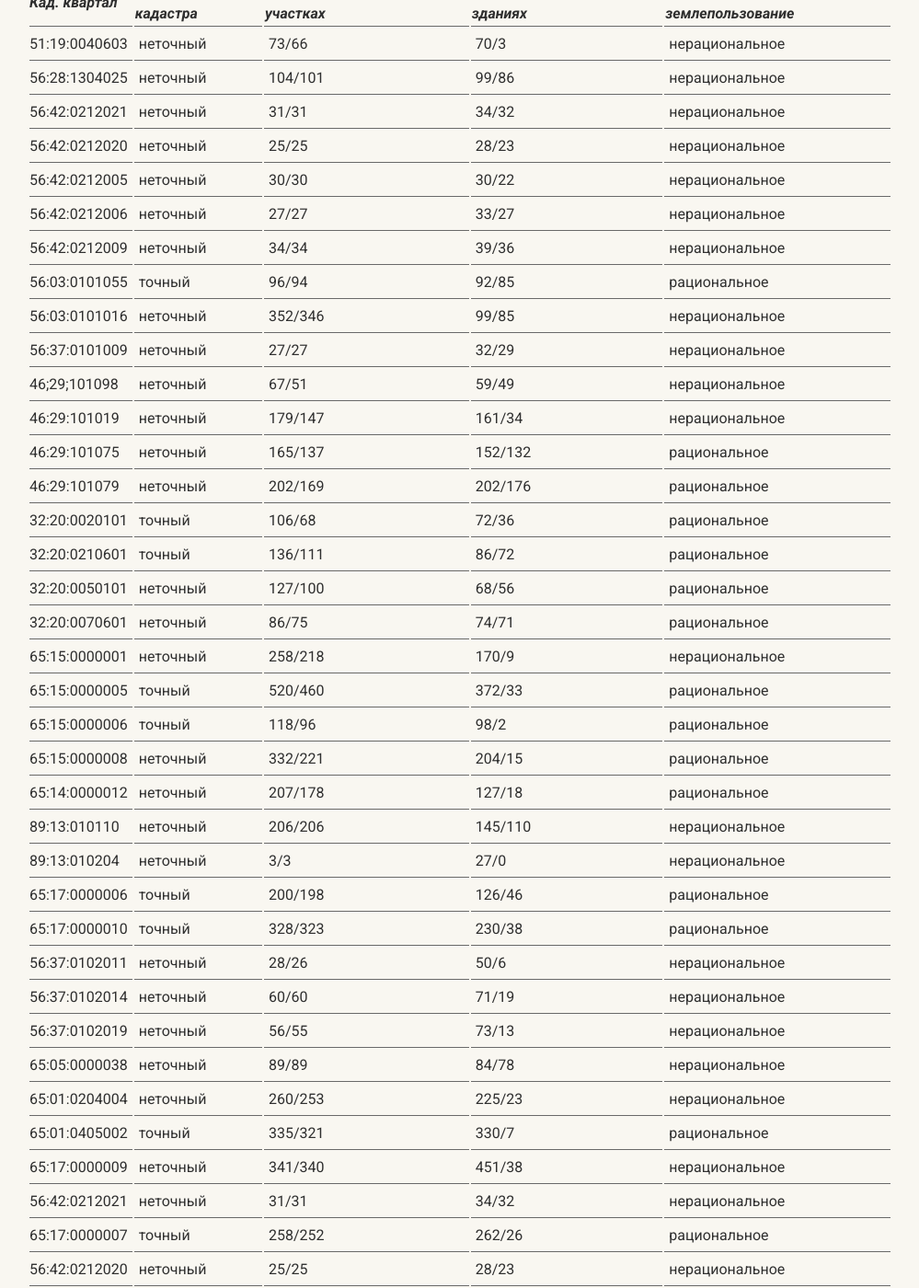
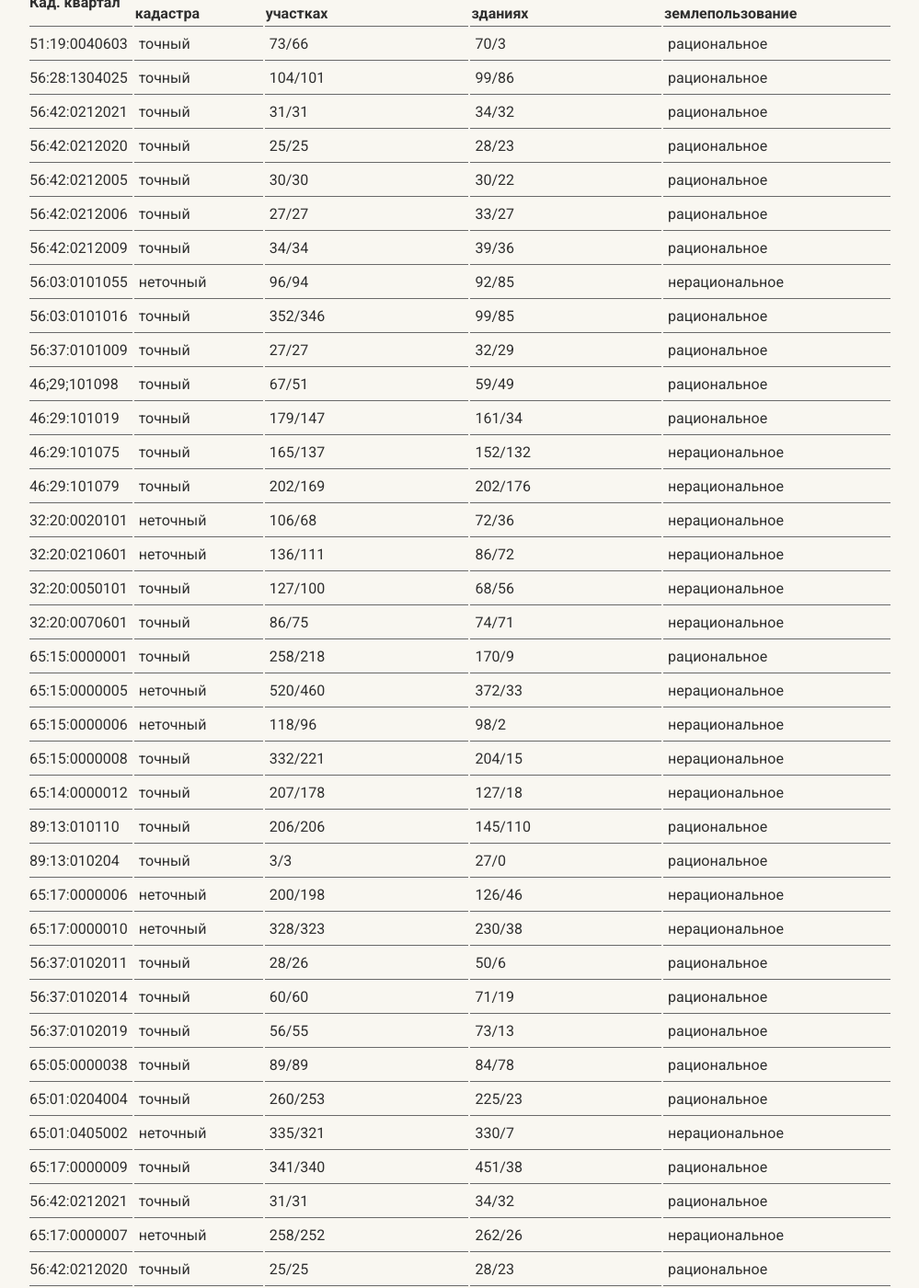
Before and after one commit to SergSi/land-use-art, a Jekyll site: the page built from _materials/2023-11-27-report-kkr.md, in a window 1280 px wide and 1400 px high, scrolled down 1417 px. Shown: the whole window at 92% size, without its empty margins (140-1139 px from the left). Built offline with Jekyll 4.4.1, drawn with Linux system fonts in a browser that asks for light colours; some web fonts are replaced; some of the changed text lies outside the part shown.

Commit message:
Update 2023-11-27-report-kkr.md

```diff
--- a/_materials/2023-11-27-report-kkr.md
+++ b/_materials/2023-11-27-report-kkr.md
@@ -27,60 +27,60 @@ summary: Отчет, составленный по результатам исс
 
 **Таблица 1. Результаты комплексных кадастровых работ.**
 
-| *Кад. квартал* | *Точность кадастра* | *Полнота сведения об участках* | *Полнота сведения о зданиях* | *Рациональное землепользование* |
-| -------------- | ------------------- | ------------------------------ | ---------------------------- | ------------------------------- |
-| 51:19:0040603  | неточный            | 73/66                          | 70/3                         | нерациональное                  |
-| 56:28:1304025  | неточный            | 104/101                        | 99/86                        | нерациональное                  |
-| 56:42:0212021  | неточный            | 31/31                          | 34/32                        | нерациональное                  |
-| 56:42:0212020  | неточный            | 25/25                          | 28/23                        | нерациональное                  |
-| 56:42:0212005  | неточный            | 30/30                          | 30/22                        | нерациональное                  |
-| 56:42:0212006  | неточный            | 27/27                          | 33/27                        | нерациональное                  |
-| 56:42:0212009  | неточный            | 34/34                          | 39/36                        | нерациональное                  |
-| 56:03:0101055  | точный              | 96/94                          | 92/85                        | рациональное                    |
-| 56:03:0101016  | неточный            | 352/346                        | 99/85                        | нерациональное                  |
-| 56:37:0101009  | неточный            | 27/27                          | 32/29                        | нерациональное                  |
-| 46;29;101098   | неточный            | 67/51                          | 59/49                        | нерациональное                  |
-| 46:29:101019   | неточный            | 179/147                        | 161/34                       | нерациональное                  |
-| 46:29:101075   | неточный            | 165/137                        | 152/132                      | рациональное                    |
-| 46:29:101079   | неточный            | 202/169                        | 202/176                      | рациональное                    |
-| 32:20:0020101  | точный              | 106/68                         | 72/36                        | рациональное                    |
-| 32:20:0210601  | точный              | 136/111                        | 86/72                        | рациональное                    |
-| 32:20:0050101  | неточный            | 127/100                        | 68/56                        | рациональное                    |
-| 32:20:0070601  | неточный            | 86/75                          | 74/71                        | рациональное                    |
-| 65:15:0000001  | неточный            | 258/218                        | 170/9                        | нерациональное                  |
-| 65:15:0000005  | точный              | 520/460                        | 372/33                       | рациональное                    |
-| 65:15:0000006  | точный              | 118/96                         | 98/2                         | рациональное                    |
-| 65:15:0000008  | неточный            | 332/221                        | 204/15                       | рациональное                    |
-| 65:14:0000012  | неточный            | 207/178                        | 127/18                       | рациональное                    |
-| 89:13:010110   | неточный            | 206/206                        | 145/110                      | нерациональное                  |
-| 89:13:010204   | неточный            | 3/3                            | 27/0                         | нерациональное                  |
-| 65:17:0000006  | точный              | 200/198                        | 126/46                       | рациональное                    |
-| 65:17:0000010  | точный              | 328/323                        | 230/38                       | рациональное                    |
-| 56:37:0102011  | неточный            | 28/26                          | 50/6                         | нерациональное                  |
-| 56:37:0102014  | неточный            | 60/60                          | 71/19                        | нерациональное                  |
-| 56:37:0102019  | неточный            | 56/55                          | 73/13                        | нерациональное                  |
-| 65:05:0000038  | неточный            | 89/89                          | 84/78                        | нерациональное                  |
-| 65:01:0204004  | неточный            | 260/253                        | 225/23                       | нерациональное                  |
-| 65:01:0405002  | точный              | 335/321                        | 330/7                        | рациональное                    |
-| 65:17:0000009  | неточный            | 341/340                        | 451/38                       | нерациональное                  |
-| 56:42:0212021  | неточный            | 31/31                          | 34/32                        | нерациональное                  |
-| 65:17:0000007  | точный              | 258/252                        | 262/26                       | рациональное                    |
-| 56:42:0212020  | неточный            | 25/25                          | 28/23                        | нерациональное                  |
-| 89:02:020106   | точный              | 64/62                          | 61/15                        | нерациональное                  |
-| 65:27:0000009  | неточный            | 608/140                        | 590/91                       | нерациональное                  |
-| 65:27:0000010  | точный              | 295/52                         | 36/34                        | нерациональное                  |
-| 65:27:0000011  | неточный            | 233,130                        | 98/91                        | нерациональное                  |
-| 49:06:020101   | неточный            | 721/712                        | 135/121                      | нерациональное                  |
-| 49:06:020102   | неточный            | 1/1                            | 0/0                          | нерациональное                  |
-| 49:06:030003   | неточный            | 262/262                        | 92/80                        | рациональное                    |
-| 49:06:030005   | неточный            | 232/232                        | 137/92                       | рациональное                    |
-| 49:06:030004   | неточный            | 172/172                        | 110/102                      | рациональное                    |
-| 49:06:030007   | неточный            | 182/182                        | 19/19                        | нерациональное                  |
-| 49:08:070105   | неточный            | 60/60                          | 38/34                        | нерациональное                  |
-| 30:08:110106   | точный              | 827/542                        | 539/233                      | рациональное                    |
-| 74:33:0311001  | неточный            | 241/230                        | 395/184                      | нерациональное                  |
-| 74:12:1416001  | неточный            | 682/654                        | 333/269                      | рациональное                    |
-| **ИТОГО:**     | **51/12**           | **10102/8295 (82%)**           | **7120/2943 (41%)**          | **51/20**                       |
+| Кад. квартал  | Точность кадастра | Полнота сведения об участках | Полнота сведения     о зданиях | Рациональное землепользование |
+| ------------- | ----------------- | ---------------------------- | ------------------------------ | ----------------------------- |
+| 51:19:0040603 | точный            | 73/66                        | 70/3                           | рациональное                  |
+| 56:28:1304025 | точный            | 104/101                      | 99/86                          | рациональное                  |
+| 56:42:0212021 | точный            | 31/31                        | 34/32                          | рациональное                  |
+| 56:42:0212020 | точный            | 25/25                        | 28/23                          | рациональное                  |
+| 56:42:0212005 | точный            | 30/30                        | 30/22                          | рациональное                  |
+| 56:42:0212006 | точный            | 27/27                        | 33/27                          | рациональное                  |
+| 56:42:0212009 | точный            | 34/34                        | 39/36                          | рациональное                  |
+| 56:03:0101055 | неточный          | 96/94                        | 92/85                          | нерациональное                |
+| 56:03:0101016 | точный            | 352/346                      | 99/85                          | рациональное                  |
+| 56:37:0101009 | точный            | 27/27                        | 32/29                          | рациональное                  |
+| 46;29;101098  | точный            | 67/51                        | 59/49                          | рациональное                  |
+| 46:29:101019  | точный            | 179/147                      | 161/34                         | рациональное                  |
+| 46:29:101075  | точный            | 165/137                      | 152/132                        | нерациональное                |
+| 46:29:101079  | точный            | 202/169                      | 202/176                        | нерациональное                |
+| 32:20:0020101 | неточный          | 106/68                       | 72/36                          | нерациональное                |
+| 32:20:0210601 | неточный          | 136/111                      | 86/72                          | нерациональное                |
+| 32:20:0050101 | точный            | 127/100                      | 68/56                          | нерациональное                |
+| 32:20:0070601 | точный            | 86/75                        | 74/71                          | нерациональное                |
+| 65:15:0000001 | точный            | 258/218                      | 170/9                          | рациональное                  |
+| 65:15:0000005 | неточный          | 520/460                      | 372/33                         | нерациональное                |
+| 65:15:0000006 | неточный          | 118/96                       | 98/2                           | нерациональное                |
+| 65:15:0000008 | точный            | 332/221                      | 204/15                         | нерациональное                |
+| 65:14:0000012 | точный            | 207/178                      | 127/18                         | нерациональное                |
+| 89:13:010110  | точный            | 206/206                      | 145/110                        | рациональное                  |
+| 89:13:010204  | точный            | 3/3                          | 27/0                           | рациональное                  |
+| 65:17:0000006 | неточный          | 200/198                      | 126/46                         | нерациональное                |
+| 65:17:0000010 | неточный          | 328/323                      | 230/38                         | нерациональное                |
+| 56:37:0102011 | точный            | 28/26                        | 50/6                           | рациональное                  |
+| 56:37:0102014 | точный            | 60/60                        | 71/19                          | рациональное                  |
+| 56:37:0102019 | точный            | 56/55                        | 73/13                          | рациональное                  |
+| 65:05:0000038 | точный            | 89/89                        | 84/78                          | рациональное                  |
+| 65:01:0204004 | точный            | 260/253                      | 225/23                         | рациональное                  |
+| 65:01:0405002 | неточный          | 335/321                      | 330/7                          | нерациональное                |
+| 65:17:0000009 | точный            | 341/340                      | 451/38                         | рациональное                  |
+| 56:42:0212021 | точный            | 31/31                        | 34/32                          | рациональное                  |
+| 65:17:0000007 | неточный          | 258/252                      | 262/26                         | нерациональное                |
+| 56:42:0212020 | точный            | 25/25                        | 28/23                          | рациональное                  |
+| 89:02:020106  | неточный          | 64/62                        | 61/15                          | рациональное                  |
+| 65:27:0000009 | точный            | 608/140                      | 590/91                         | рациональное                  |
+| 65:27:0000010 | неточный          | 295/52                       | 36/34                          | рациональное                  |
+| 65:27:0000011 | точный            | 233,130                      | 98/91                          | рациональное                  |
+| 49:06:020101  | точный            | 721/712                      | 135/121                        | рациональное                  |
+| 49:06:020102  | точный            | 1/1                          | 0/0                            | рациональное                  |
+| 49:06:030003  | точный            | 262/262                      | 92/80                          | нерациональное                |
+| 49:06:030005  | точный            | 232/232                      | 137/92                         | нерациональное                |
+| 49:06:030004  | точный            | 172/172                      | 110/102                        | нерациональное                |
+| 49:06:030007  | точный            | 182/182                      | 19/19                          | рациональное                  |
+| 49:08:070105  | точный            | 60/60                        | 38/34                          | рациональное                  |
+| 30:08:110106  | неточный          | 827/542                      | 539/233                        | нерациональное                |
+| 74:33:0311001 | точный            | 241/230                      | 395/184                        | рациональное                  |
+| 74:12:1416001 | точный            | 682/654                      | 333/269                        | нерациональное                |
+| **ИТОГО:**    | **51/12**         | **10102/8295   (82%)**       | **7120/2943   (41%)**          | **51/20**                     |
 
 Кадастр недвижимости, созданный по результатам комплексных кадастровых работ далек от понятий полного и точного кадастра.
 
```
